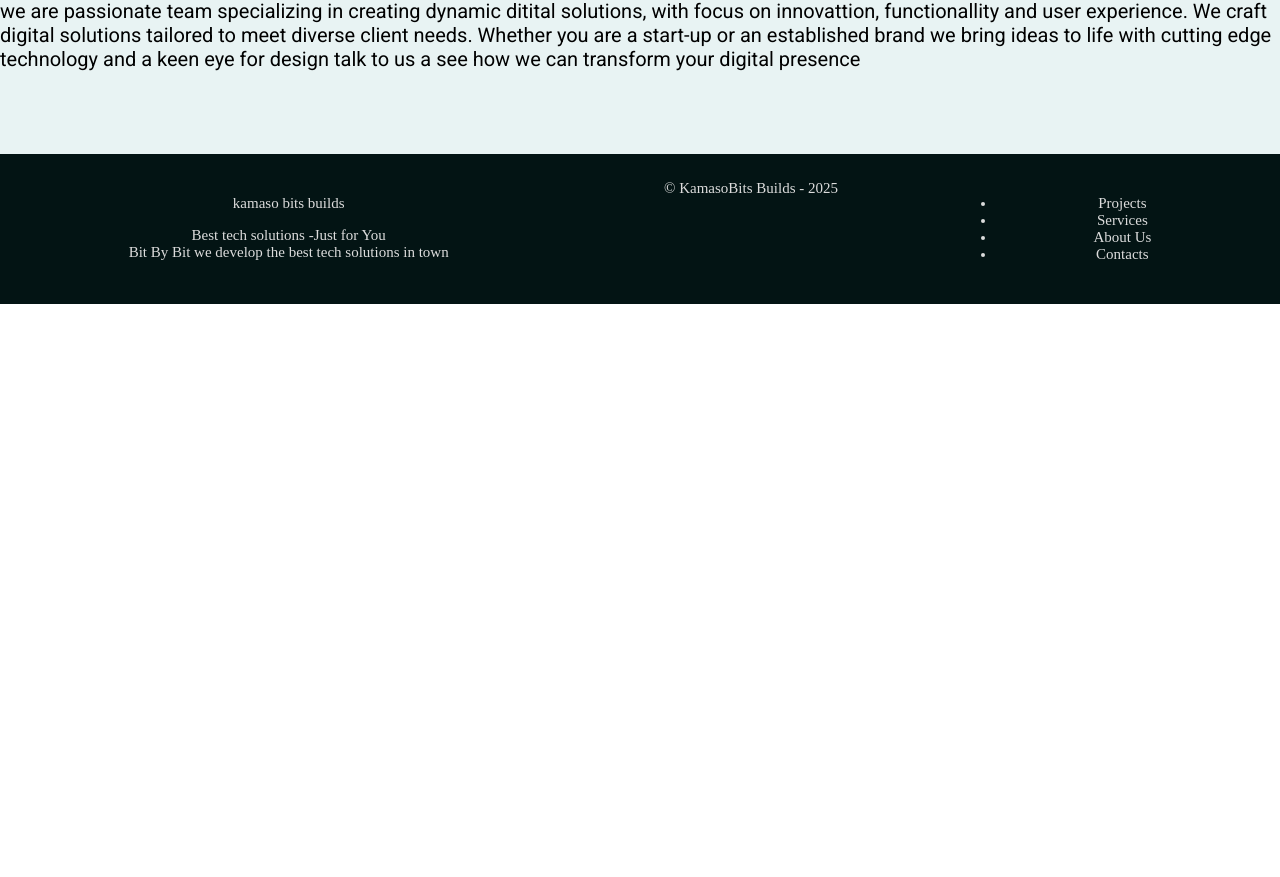
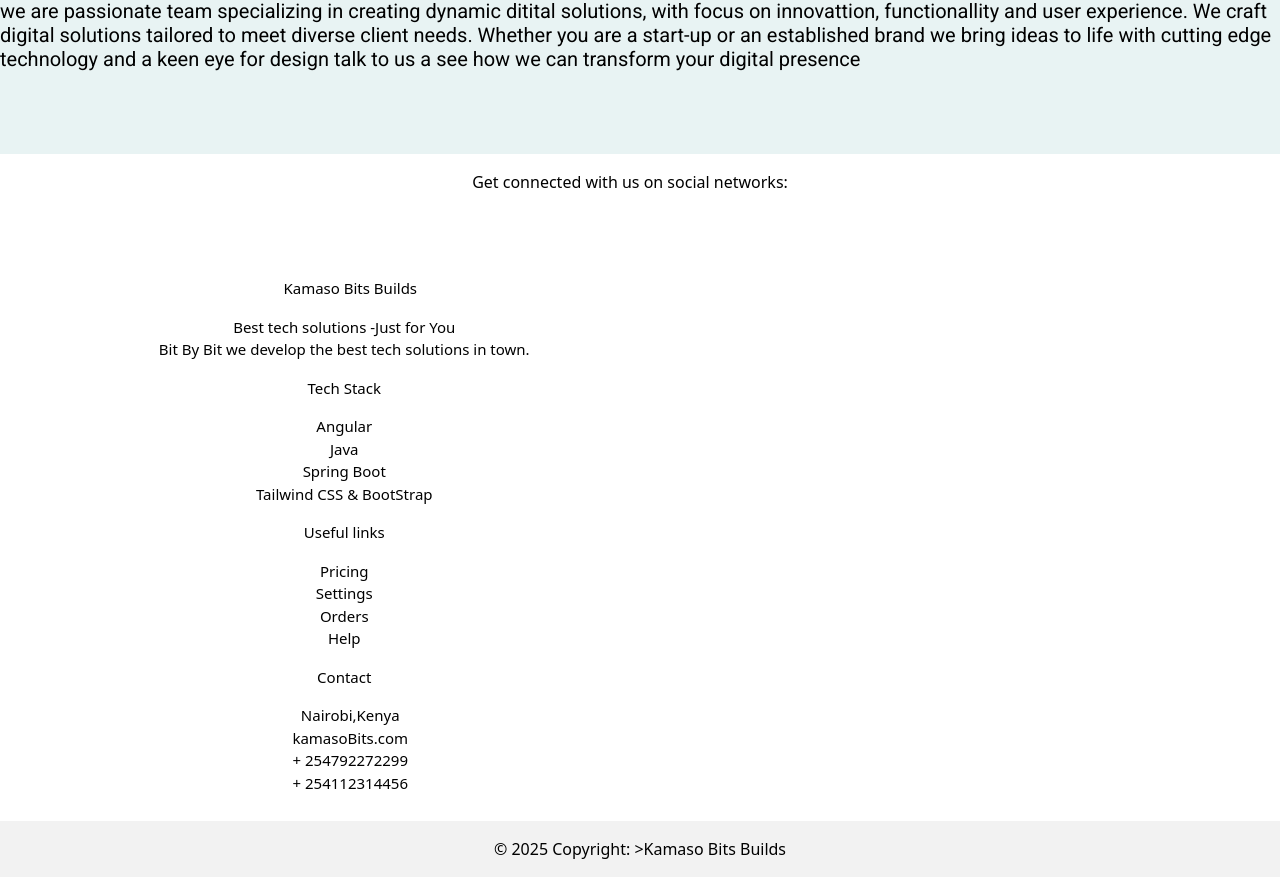
Before and after one commit to KamasoBits/KamasoBits-app, an Angular app: page /home in a window 1280 px wide. Shown: the part 2346-3223 px from the top of the page. Before the commit the page ends 2650 px from the top, so only its background shows below. Built offline with nearby package versions, Linux system fonts and the light colour scheme.

Commit message:
tailwind css included

```diff
--- a/package.json
+++ b/package.json
@@ -23,9 +23,12 @@
     "@angular/platform-server": "^19.1.0",
     "@angular/router": "^19.1.0",
     "@angular/ssr": "^19.1.4",
+    "@tailwindcss/postcss": "^4.1.6",
     "express": "^4.18.2",
     "material-design-icons-iconfont": "^6.7.0",
+    "postcss": "^8.5.3",
     "rxjs": "~7.8.0",
+    "tailwindcss": "^4.1.6",
     "tslib": "^2.3.0",
     "zone.js": "~0.15.0"
   },
--- a/src/app/footer/footer.component.css
+++ b/src/app/footer/footer.component.css
@@ -1,3 +1,5 @@
+
+@import "tailwindcss";
 .footer{
     position: sticky;
     top:100%;
--- a/src/app/footer/footer.component.html
+++ b/src/app/footer/footer.component.html
@@ -1,19 +1,127 @@
 
-<div class = "footer">
+<!-- Footer -->
+<footer class="text-center text-lg-start bg-body-tertiary text-muted">
+  <!-- Section: Social media -->
+  <section
+    class="d-flex justify-content-center justify-content-lg-between p-4 border-bottom"
+  >
+    <!-- Left -->
+    <div class="me-5 d-none d-lg-block">
+      <span>Get connected with us on social networks:</span>
+    </div>
+    <!-- Left -->
 
-<div class="container">
-  <div><p>kamaso bits builds </p>
-  Best tech solutions -Just for You<br/>
-Bit By Bit we develop the best tech solutions in town</div>
-  <div> <span>&copy; KamasoBits Builds - 2025</span></div>
-  <div>
-    <ul>
-      <li>Projects</li>
-      <li>Services</li>
-      <li>About Us</li>
-      <li>Contacts</li>
+    <!-- Right -->
+    <div>
+      <a href="" class="me-4 text-reset">
+        <i class="fab fa-facebook-f"></i>
+      </a>
+      <a href="" class="me-4 text-reset">
+        <i class="fab fa-twitter"></i>
+      </a>
+      <a href="" class="me-4 text-reset">
+        <i class="fab fa-google"></i>
+      </a>
+      <a href="" class="me-4 text-reset">
+        <i class="fab fa-instagram"></i>
+      </a>
+      <a href="" class="me-4 text-reset">
+        <i class="fab fa-linkedin"></i>
+      </a>
+      <a href="" class="me-4 text-reset">
+        <i class="fab fa-github"></i>
+      </a>
+    </div>
+    <!-- Right -->
+  </section>
+  <!-- Section: Social media -->
 
-    </ul>
+  <!-- Section: Links  -->
+  <section class="">
+    <div class="container text-center text-md-start mt-5">
+      <!-- Grid row -->
+      <div class="row mt-3">
+        <!-- Grid column -->
+        <div class="col-md-3 col-lg-4 col-xl-3 mx-auto mb-4">
+          <!-- Content -->
+          <h6 class="text-uppercase fw-bold mb-4">
+            <i class="fas fa-gem me-3"></i>Kamaso Bits Builds
+          </h6>
+          <p>
+            Best tech solutions -Just for You<br/>
+Bit By Bit we develop the best tech solutions in town.
+          </p>
+        </div>
+        <!-- Grid column -->
+
+        <!-- Grid column -->
+        <div class="col-md-2 col-lg-2 col-xl-2 mx-auto mb-4">
+          <!-- Links -->
+          <h6 class="text-uppercase fw-bold mb-4">
+            Tech Stack
+          </h6>
+          <p>
+            <a href="#!" class="text-reset">Angular</a>
+          </p>
+          <p>
+            <a href="#!" class="text-reset">Java</a>
+          </p>
+          <p>
+            <a href="#!" class="text-reset">Spring Boot</a>
+          </p>
+          <p>
+            <a href="#!" class="text-reset">Tailwind CSS & BootStrap</a>
+          </p>
+        </div>
+        <!-- Grid column -->
+
+        <!-- Grid column -->
+        <div class="col-md-3 col-lg-2 col-xl-2 mx-auto mb-4">
+          <!-- Links -->
+          <h6 class="text-uppercase fw-bold mb-4">
+            Useful links
+          </h6>
+          <p>
+            <a href="#!" class="text-reset">Pricing</a>
+          </p>
+          <p>
+            <a href="#!" class="text-reset">Settings</a>
+          </p>
+          <p>
+            <a href="#!" class="text-reset">Orders</a>
+          </p>
+          <p>
+            <a href="#!" class="text-reset">Help</a>
+          </p>
+        </div>
+        <!-- Grid column -->
+
+        <!-- Grid column -->
+        <div class="col-md-4 col-lg-3 col-xl-3 mx-auto mb-md-0 mb-4">
+          <!-- Links -->
+          <h6 class="text-uppercase fw-bold mb-4">
+            Contact
+          </h6>
+          <p><i class="fas fa-home me-3"></i> Nairobi,Kenya</p>
+          <p>
+            <i class="fas fa-envelope me-3"></i>
+            kamasoBits.com
+          </p>
+          <p><i class="fas fa-phone me-3"></i> + 254792272299</p>
+          <p><i class="fas fa-print me-3"></i> + 254112314456</p>
+        </div>
+        <!-- Grid column -->
+      </div>
+      <!-- Grid row -->
+    </div>
+  </section>
+  <!-- Section: Links  -->
+
+  <!-- Copyright -->
+  <div class="text-center p-4" style="background-color: rgba(0, 0, 0, 0.05);">
+    © 2025 Copyright:
+    <a class="text-reset fw-bold" href="">>Kamaso Bits Builds</a>
   </div>
-</div>
-</div>
+  <!-- Copyright -->
+</footer>
+<!-- Footer -->
--- a/src/styles.css
+++ b/src/styles.css
@@ -1,4 +1,3 @@
-/* You can add global styles to this file, and also import other style files */
 
 
 html, body { height: 100%; }
```
Also changed, not shown: .postcssrc.json (added), 1 other file (tests, documents, lock files or other folders).
